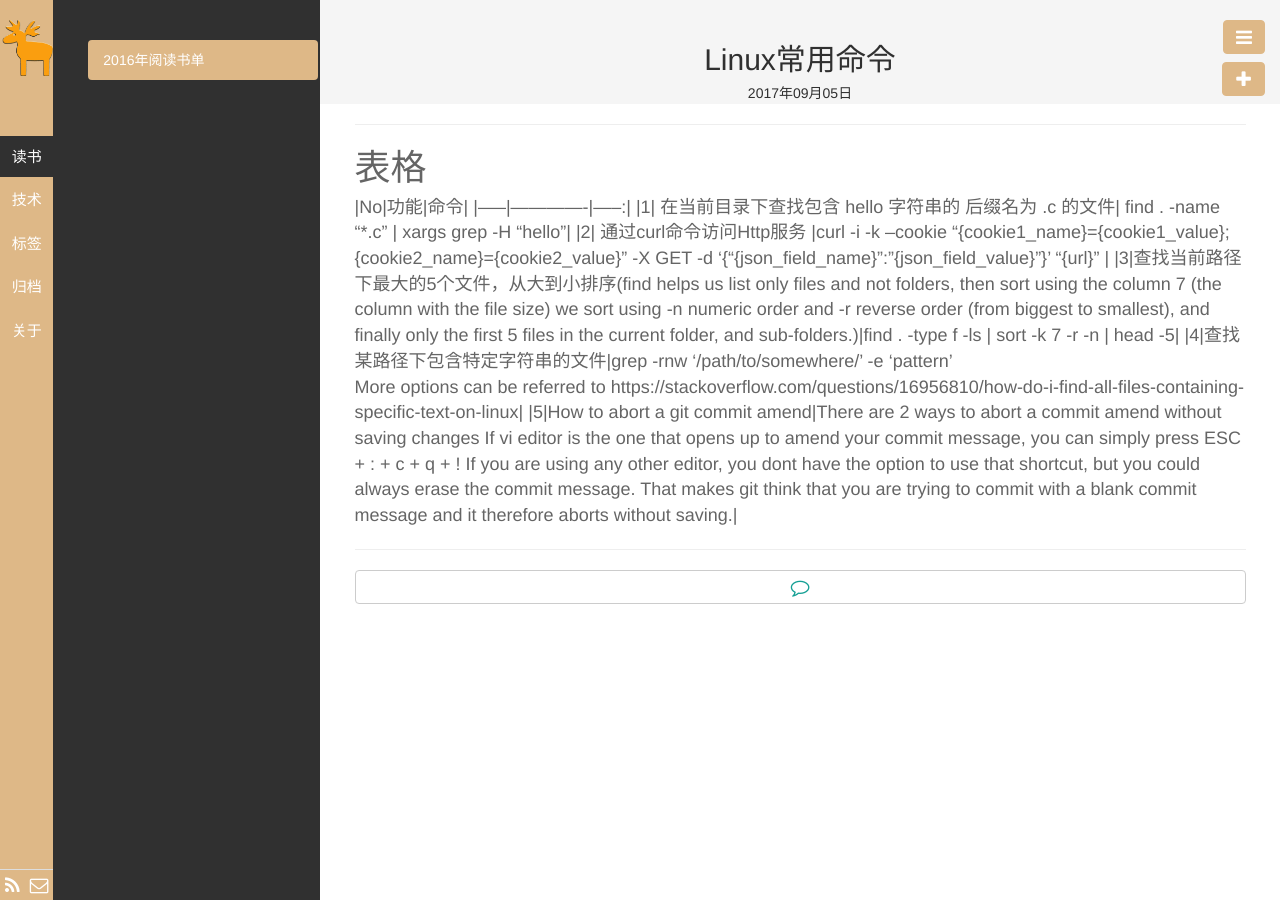
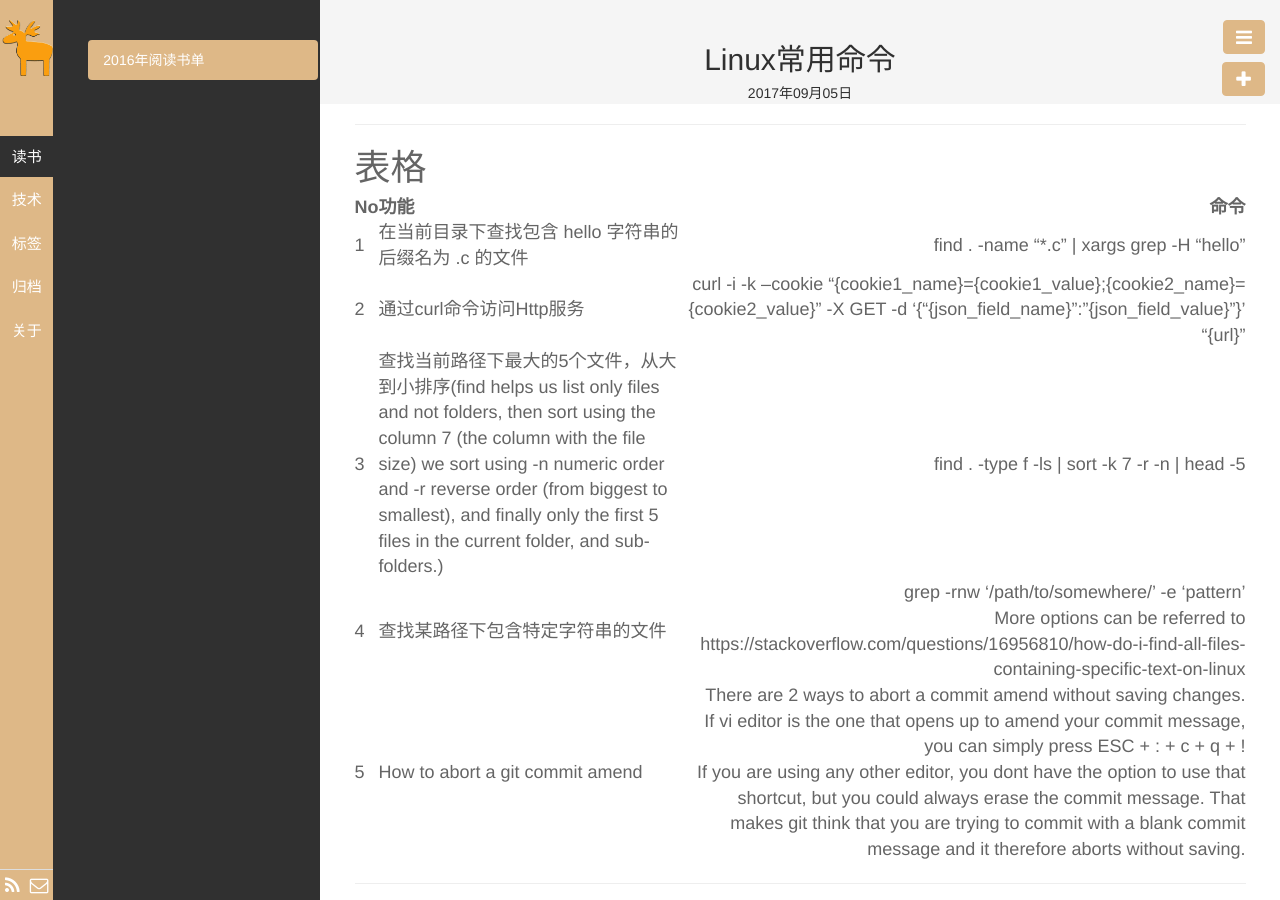
Before and after one commit to qhdwhy184/qhdwhy184.github.io, a Jekyll site: the page built from _posts/技术/2017-09-05-Linux常用命令.md, in a window 1280 px wide. Built offline with Jekyll 4.4.1, drawn with Linux system fonts in a browser that asks for light colours.

Commit message:
Update 2017-09-05-Linux常用命令.md

```diff
--- a/_posts/技术/2017-09-05-Linux常用命令.md
+++ b/_posts/技术/2017-09-05-Linux常用命令.md
@@ -17,6 +17,4 @@ description:
 |2| 通过curl命令访问Http服务 |curl -i -k --cookie "{cookie1_name}={cookie1_value};{cookie2_name}={cookie2_value}" -X GET -d '{"{json_field_name}":"{json_field_value}"}' "{url}" |
 |3|查找当前路径下最大的5个文件，从大到小排序(find helps us list only files and not folders, then sort using the column 7 (the column with the file size) we sort using -n numeric order and -r reverse order (from biggest to smallest), and finally only the first 5 files in the current folder, and sub-folders.)|find . -type f -ls \| sort -k 7 -r -n \| head -5|
 |4|查找某路径下包含特定字符串的文件|grep -rnw '/path/to/somewhere/' -e 'pattern' <br/> More options can be referred to https://stackoverflow.com/questions/16956810/how-do-i-find-all-files-containing-specific-text-on-linux|
-|5|How to abort a git commit amend|There are 2 ways to abort a com­mit amend with­out sav­ing changes
-If vi editor is the one that opens up to amend your commit message, you can simply press ESC + : + c + q + !
-If you are using any other editor, you dont have the option to use that shortcut, but you could always erase the commit message. That makes git think that you are trying to commit with a blank commit message and it therefore aborts without saving.|
+|5|How to abort a git commit amend|There are 2 ways to abort a commit amend without saving changes. <br/>If vi editor is the one that opens up to amend your commit message, you can simply press ESC + : + c + q + !<br/>If you are using any other editor, you dont have the option to use that shortcut, but you could always erase the commit message. That makes git think that you are trying to commit with a blank commit message and it therefore aborts without saving.|
```
